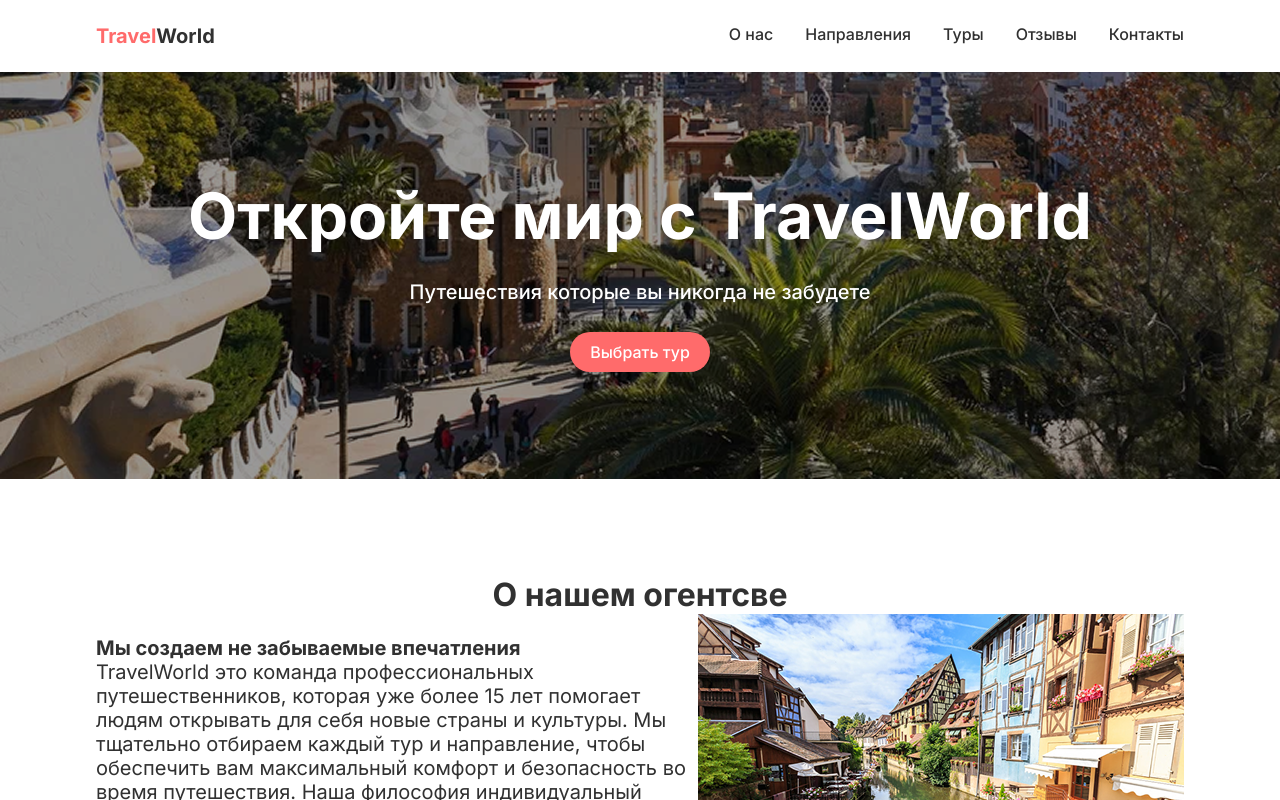
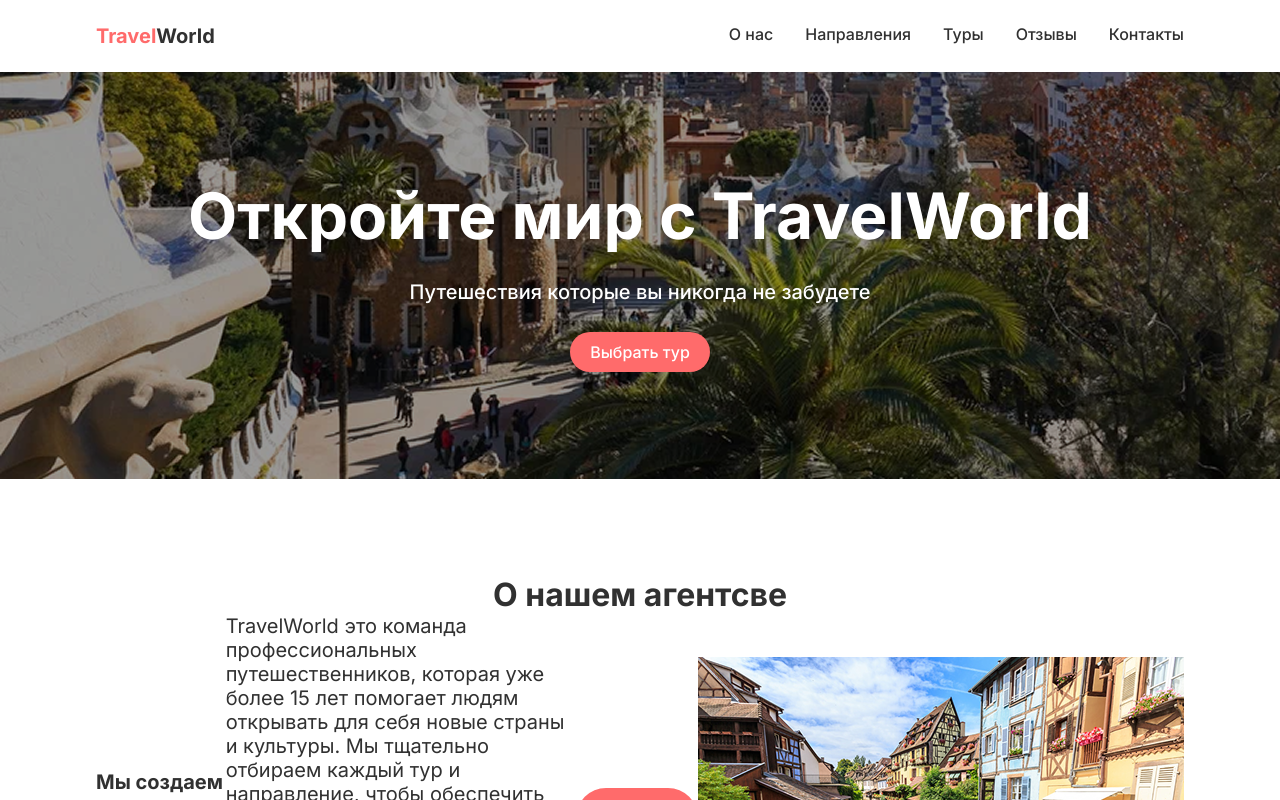
Before and after one commit to tyqFaradey/Web, a React (Vite) app in the folder lab2/css_2/: page / in a window 1280 px wide. Shown: the top 800 px of the page. Built offline with nearby package versions, Linux system fonts and the light colour scheme.

Commit message:
add SectionTitle component

```diff
--- /dev/null
+++ b/lab2/css_2/src/shared/ui/SectionTitle/SectionTitle.jsx
@@ -0,0 +1,7 @@
+import styles from "./SectionTitle.module.scss";
+
+function SctionTitle({ children }) {
+  return <h1 className={styles.title}>{children}</h1>;
+}
+
+export default SctionTitle;
--- /dev/null
+++ b/lab2/css_2/src/shared/ui/SectionTitle/SectionTitle.module.scss
@@ -0,0 +1,4 @@
+.title {
+  font-size: 32px;
+  font-weight: 700;
+}
--- /dev/null
+++ b/lab2/css_2/src/shared/ui/SectionTitle/index.js
@@ -0,0 +1,2 @@
+import SectionTitle from "./SectionTitle";
+export default SectionTitle;
--- a/lab2/css_2/src/widgets/section2/Section2.jsx
+++ b/lab2/css_2/src/widgets/section2/Section2.jsx
@@ -1,4 +1,5 @@
-import Button from "@/shared/ui/Button/Button";
+import Button from "@/shared/ui/Button";
+import SectionTitle from "@/shared/ui/SectionTitle";
 
 import styles from "./Section2.module.scss";
 
@@ -7,14 +8,12 @@ import image from "@/assets/section2_img.png";
 function Section2() {
   return (
     <section className={styles.section}>
-      <h3 className={styles.title}>О нашем огентсве</h3>
-
+      <SectionTitle>О нашем агентсве</SectionTitle>
       <div className={styles.content}>
-        <div className={styles.text}>
         <h4>Мы создаем не забываемые впечатления</h4>
         <p>
-            TravelWorld это команда профессиональных путешественников, которая
-            уже более 15 лет помогает людям открывать для себя новые страны и
+          TravelWorld это команда профессиональных путешественников, которая уже
+          более 15 лет помогает людям открывать для себя новые страны и
           культуры. Мы тщательно отбираем каждый тур и направление, чтобы
           обеспечить вам максимальный комфорт и безопасность во время
           путешествия. Наша философия индивидуальный подход к каждому клиенту.
@@ -22,7 +21,7 @@ function Section2() {
           соответствуют вашим интересам, бюджету и предпочтениям.
         </p>
         <Button>Связаться с нами</Button>
-        </div>
+
         <img src={image} alt="img" className={styles.img} />
       </div>
     </section>
```
Lines whose indentation alone changed are shown as unchanged.
